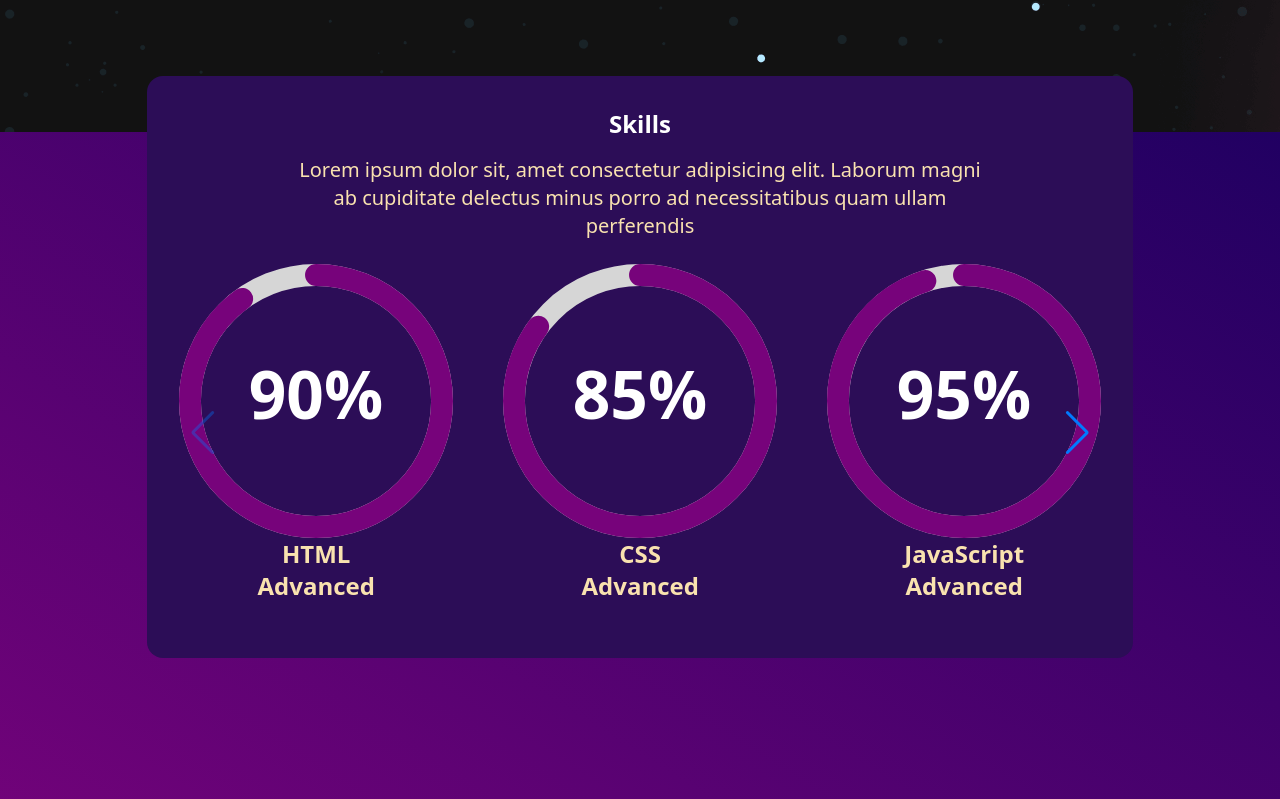
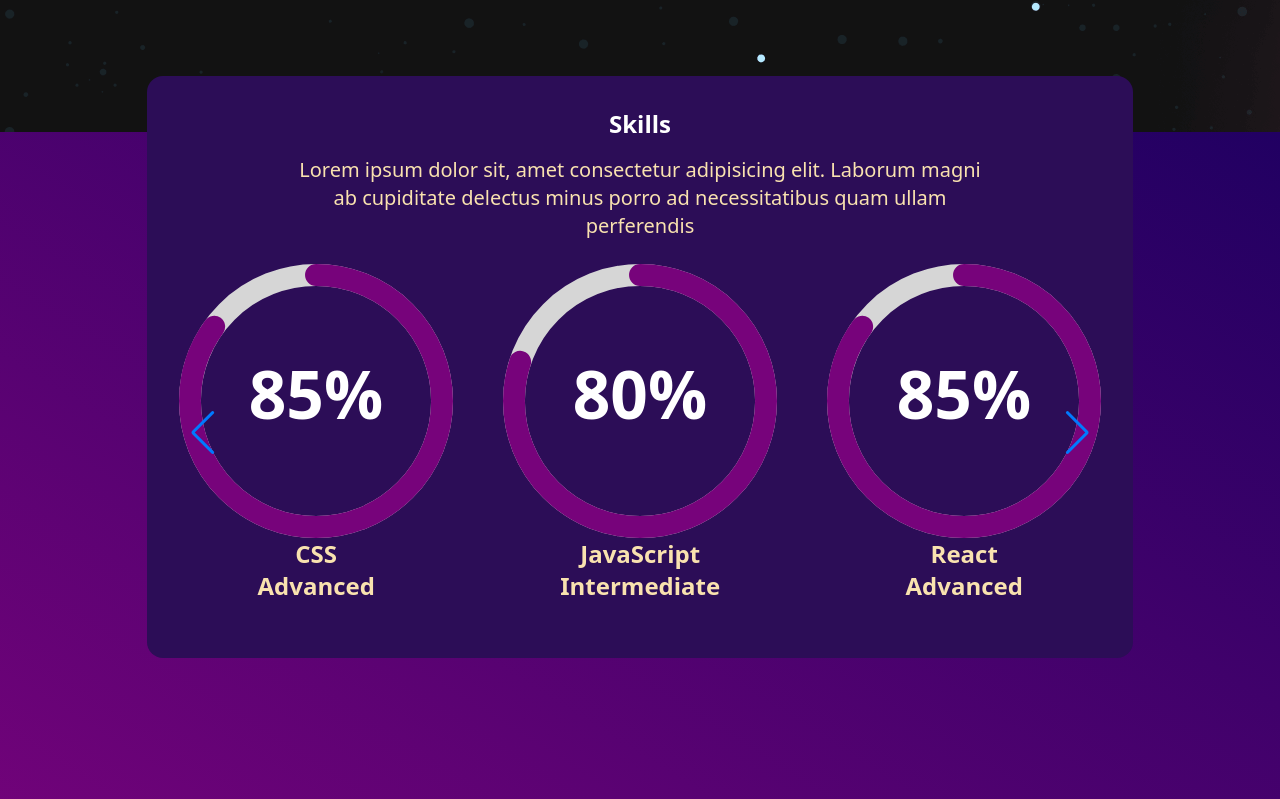
Before and after one commit to NS-Sheam/my-portfolio, a React (Vite) app: page / in a window 1280 px wide. Shown: the part 744-1543 px from the top of the page. Built offline with nearby package versions, Linux system fonts and the light colour scheme; a web font is replaced by a local one.

Commit message:
Adding technology in the projects

```diff
--- a/public/skill.json
+++ b/public/skill.json
@@ -1,22 +1,14 @@
 [
     { "id": 1, "name": "HTML", "proficiency": "Advanced", "percentage": 90 },
     { "id": 2, "name": "CSS", "proficiency": "Advanced", "percentage": 85 },
-    { "id": 3, "name": "JavaScript", "proficiency": "Advanced", "percentage": 95 },
-    { "id": 4, "name": "React", "proficiency": "Advanced", "percentage": 90 },
-    { "id": 5, "name": "Angular", "proficiency": "Intermediate", "percentage": 70 },
-    { "id": 6, "name": "Vue", "proficiency": "Intermediate", "percentage": 75 },
-    { "id": 7, "name": "Node.js", "proficiency": "Advanced", "percentage": 85 },
-    { "id": 8, "name": "Express.js", "proficiency": "Advanced", "percentage": 80 },
-    { "id": 9, "name": "MongoDB", "proficiency": "Intermediate", "percentage": 70 },
-    { "id": 10, "name": "SQL", "proficiency": "Intermediate", "percentage": 75 },
-    { "id": 11, "name": "REST APIs", "proficiency": "Advanced", "percentage": 90 },
-    { "id": 12, "name": "GraphQL", "proficiency": "Intermediate", "percentage": 80 },
-    { "id": 13, "name": "Git", "proficiency": "Advanced", "percentage": 85 },
-    { "id": 14, "name": "Webpack", "proficiency": "Intermediate", "percentage": 70 },
-    { "id": 15, "name": "Gulp", "proficiency": "Intermediate", "percentage": 75 },
-    { "id": 16, "name": "Jest", "proficiency": "Intermediate", "percentage": 80 },
-    { "id": 17, "name": "Enzyme", "proficiency": "Intermediate", "percentage": 75 },
-    { "id": 18, "name": "Webpack", "proficiency": "Intermediate", "percentage": 70 },
-    { "id": 19, "name": "Sass", "proficiency": "Intermediate", "percentage": 80 },
-    { "id": 20, "name": "Bootstrap", "proficiency": "Advanced", "percentage": 90 }
+    { "id": 3, "name": "JavaScript", "proficiency": "Intermediate", "percentage": 80 },
+    { "id": 4, "name": "React", "proficiency": "Advanced", "percentage": 85 },
+    { "id": 5, "name": "Node.js", "proficiency": "Familier", "percentage": 70 },
+    { "id": 6, "name": "Express.js", "proficiency": "Intermediate", "percentage": 80 },
+    { "id": 7, "name": "MongoDB", "proficiency": "Intermediate", "percentage": 80 },
+    { "id": 8, "name": "REST APIs", "proficiency": "Intermediate", "percentage": 85 },
+    { "id": 9, "name": "Git", "proficiency": "Familier", "percentage": 75 },
+    { "id": 10, "name": "Tailwind css", "proficiency": "Advanced", "percentage": 85 },
+    { "id": 11, "name": "Bootstrap", "proficiency": "Advanced", "percentage": 80 },
+    { "id": 12, "name": "Bootstrap", "proficiency": "Advanced", "percentage": 80 }
   ]
--- a/src/pages/Home/Banner/Banner.jsx
+++ b/src/pages/Home/Banner/Banner.jsx
@@ -8,14 +8,14 @@ import myImg from "../../../assets/images/my-img.png"
 const Banner = () => {
     const [showImage, setShowImage] = useState(true);
 
-    useEffect(() => {
-        const intervalId = setInterval(() => {
-            setShowImage((prevState) => !prevState);
-            // setShowImage(!showImage);
-        }, 8000); // change the visibility every 8 seconds
+    // useEffect(() => {
+    //     const intervalId = setInterval(() => {
+    //         setShowImage((prevState) => !prevState);
+    //         // setShowImage(!showImage);
+    //     }, 5000); // change the visibility every 8 seconds
 
-        return () => clearInterval(intervalId);
-    }, []); // run this effect only once on mount
+    //     return () => clearInterval(intervalId);
+    // }, []); // run this effect only once on mount
 
     return (
         <>
@@ -35,10 +35,10 @@ const Banner = () => {
                         <p className='ms-6 text-5xl font-bold font-gradient underline banner-text-underline'>
                             <Typical
                                 steps={['Mern Stack developer', 5000,
-                                    'Frontend Developer', 5000,
-                                    'React Developer', 5000]}
+                                    'React Developer', 5000,
+                                    'Frontend Developer', 5000,]}
                                 loop={Infinity}
-                                wrapper="p"
+                                wrapper="h2"
                             />
                         </p>
                     </div>
@@ -77,7 +77,7 @@ const Banner = () => {
                     <h2 className='text-xl font-light text-bandFont'>HI! I am <span className='font-semibold mb-2 text-white'>Nazmus Sakib</span></h2>
                     <div className='w-full'>
                         <p className='font-light text-xl mb-2 text-white'>I am a</p>
-                        <p className='ms-6 text-3xl font-bold font-gradient'>
+                        <p className='ms-6 text-3xl font-bold font-gradient underline banner-text-underline'>
                             <Typical
                                 steps={['Mern Stack Web developer', 5000,
                                     'Frontend Developer', 5000,
--- a/src/pages/Home/Projects/Projects.jsx
+++ b/src/pages/Home/Projects/Projects.jsx
@@ -31,16 +31,16 @@ const Projects = () => {
             <div
                 data-aos="fade-up"
                 data-aos-anchor="#example-anchor"
-                data-aos-offset="500"
+                data-aos-offset="50"
                 data-aos-duration="1000"
                 className='w-4/5 mx-auto text-center p-4 lg:p-8 lg:my-8 bg-white rounded-2xl shadow-2xl'>
                 <h1 className='text-bandPrimary text-xl lg:text-2xl font-bold mb-4'>Projects</h1>
                 <p className='text-bandSecondary text-xs lg:text-xl mb-4 w-3/4 mx-auto'>Browse through my portfolio to explore a diverse range of projects that demonstrate my skills in web development. From interactive React applications to functional JavaScript projects and visually appealing HTML/CSS interfaces, you'll find a showcase of my expertise in various web technologies.</p>
                 <div className="">
                     <TabItem
-                    reactProjects={reactProjects}
-                    jsProjects={jsProjects}
-                    htmlCssProjects={htmlCssProjects}
+                        reactProjects={reactProjects}
+                        jsProjects={jsProjects}
+                        htmlCssProjects={htmlCssProjects}
                     />
                 </div>
             </div>
--- a/src/pages/Home/Projects/SingleTabItem.jsx
+++ b/src/pages/Home/Projects/SingleTabItem.jsx
@@ -16,8 +16,14 @@ const SingleTabItem = ({ projects }) => {
                         data-aos-duration="500"
                         className='relative rounded-lg shadow-2xl'>
                             <div className='flex flex-col gap-2 text-white bg-black bg-opacity-75 absolute -top-12 hover:top-0 h-full w-full right-0 rounded-md opacity-0 hover:opacity-100 overflow-hidden transform duration-200 p-2'>
-                                <h3 className='text-2xl font-bold'>{project.projectName}</h3>
-                                <p className='text-left'>{project.description}</p>
+                                <h3 className='text-xl font-bold leading-3'>{project.projectName}</h3>
+                                <p className='text-left leading-3'>Technology</p>
+                                {
+                                    project.technology.map((tech, i) => <p className='text-left leading-3 text-xs'>
+                                        {i+1} {tech}
+                                    </p>)
+                                }
+                                <p className=' font-bold my-2 text-center'>{project.description}</p>
                             </div>
                             <img className='rounded-lg w-full' src={project.image} alt="" />
                         </div>
--- a/src/pages/Home/Skills/Skills.jsx
+++ b/src/pages/Home/Skills/Skills.jsx
@@ -7,11 +7,11 @@ const Skills = () => {
     return (
         <section className='bg-gradient-to-tr from-bandPrimary to-bandSecondary my-container lg:h-screen p-4 lg:p-6'>
             <div
-            data-aos="fade-up"
-            data-aos-anchor="#example-anchor"
-            data-aos-offset="500"
-            data-aos-duration="1000"
-            className='w-4/5 mx-auto text-center p-4 lg:p-8 -mt-16 lg:-mt-20 bg-[#2c0d57] rounded-2xl'>
+                data-aos="fade-up"
+                data-aos-anchor="#example-anchor"
+                data-aos-offset="100"
+                data-aos-duration="1000"
+                className='w-4/5 mx-auto text-center p-4 lg:p-8 -mt-16 lg:-mt-20 bg-[#2c0d57] rounded-2xl'>
                 <h1 className='text-white text-xl lg:text-2xl font-bold mb-4'>Skills</h1>
                 <p className='text-bandFont text-xs lg:text-xl mb-4 w-3/4 mx-auto'>Lorem ipsum dolor sit, amet consectetur adipisicing elit. Laborum magni ab cupiditate delectus minus porro ad necessitatibus quam ullam perferendis </p>
                 <div className="skills">
--- a/src/pages/Home/Skills/Slide.jsx
+++ b/src/pages/Home/Skills/Slide.jsx
@@ -3,7 +3,7 @@ import { CircularProgressbar } from 'react-circular-progressbar';
 import 'react-circular-progressbar/dist/styles.css';
 import { Swiper, SwiperSlide } from 'swiper/react';
 // import Swiper core and required modules
-import { Navigation, Pagination, Scrollbar, A11y } from 'swiper';
+import { Navigation, Pagination, Scrollbar, A11y, Autoplay } from 'swiper';
 
 // Import Swiper styles
 import 'swiper/swiper-bundle.min.css';
@@ -53,10 +53,11 @@ const Slide = () => {
     return (
         <div className='my-6'>
             <Swiper
-                modules={[Navigation, Pagination, Scrollbar, A11y]}
+                modules={[Navigation, Pagination, Scrollbar, A11y, Autoplay]}
                 spaceBetween={50}
                 slidesPerView={slidesPerView}
                 navigation={true}
+                autoplay={{ delay: 3000 }}
                 // pagination={{ clickable: true }}
                 onSlideChange={() => console.log('slide change')}
                 onSwiper={(swiper) => console.log(swiper)}
```
Also changed, not shown: public/projectData.json (+15 -0 lines).
